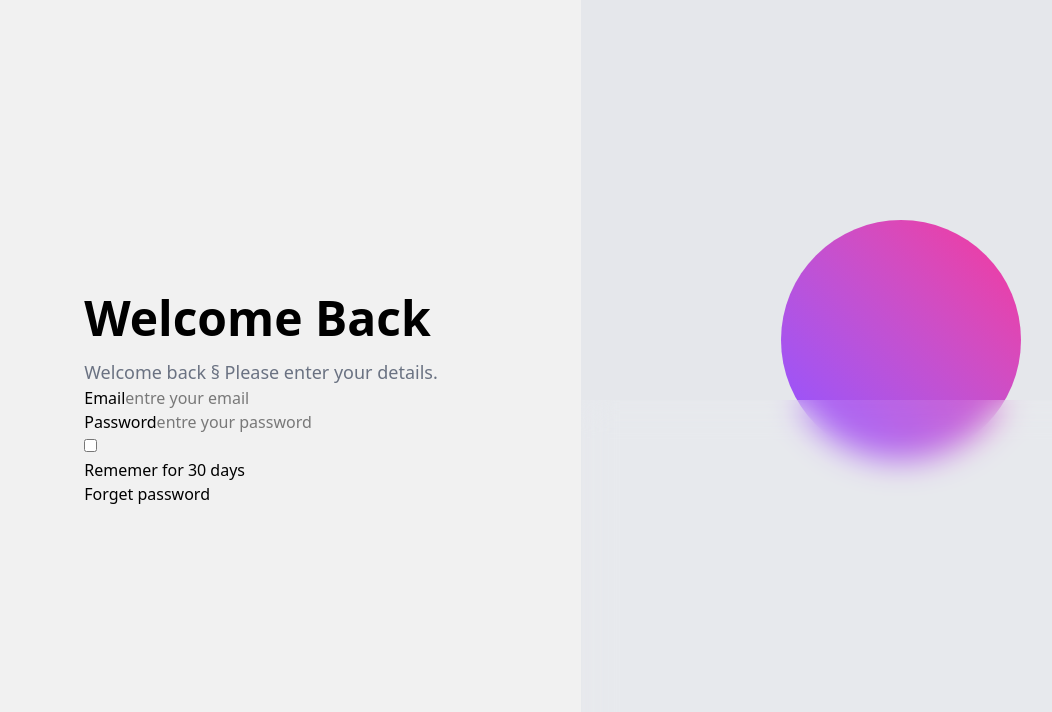
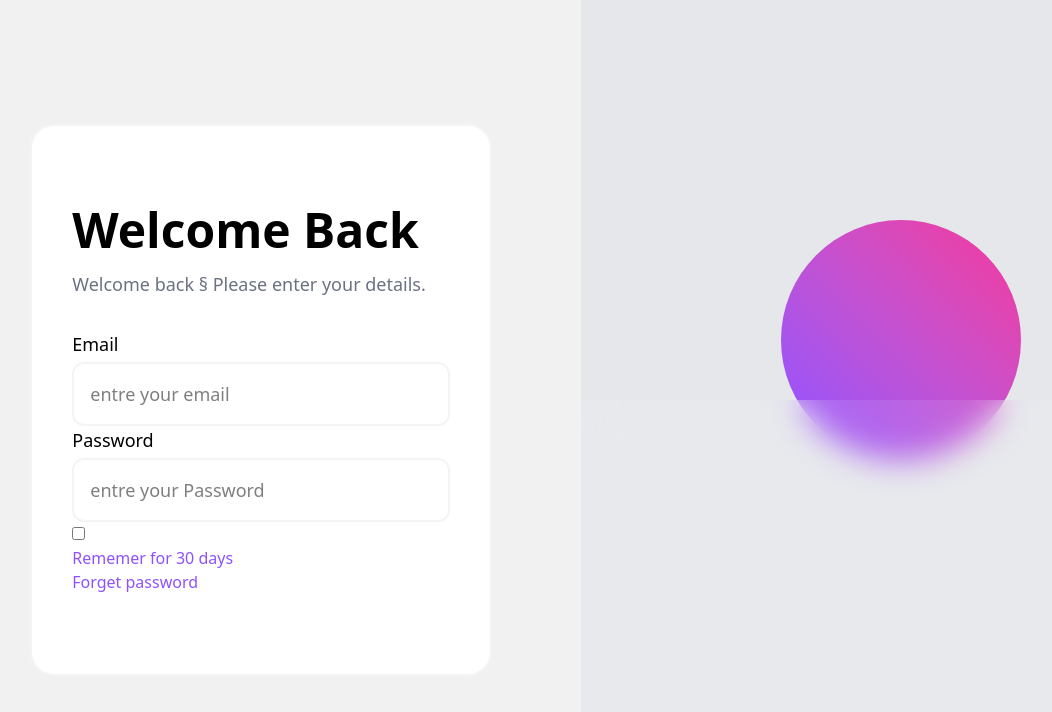
Before and after one commit to Demasse/login-react, a React (Vite) app: page / in a window 1280 px wide. Shown: the top 712 px of the page, without its empty margins (59-1111 px from the left). Built offline with nearby package versions, Linux system fonts and the light colour scheme.

Commit message:
form style

```diff
--- a/src/components/Form.jsx
+++ b/src/components/Form.jsx
@@ -2,39 +2,38 @@ import * as React from 'react';
 
 export default function Form(){
     return (
-        <div>
+        <div className=' bg-white px-10 py-20 rounded-3xl border-2 border-gray-100'>
           <h1 className=' text-5xl font-semibold'>Welcome Back</h1>
           <p className=' font-medium text-lg text-gray-500 mt-4'>Welcome back § Please enter your details.</p>
-        <div className="">
+        <div className=" mt-8  ">
 
-            <div className="">
+            <div className=" text-lg font-medium">
                 <label >Email</label>
                 <input
 
-                className=''
+                className=' w-full border-2 border-gray-100 rounded-xl p-4 mt-1 bg-transparent'
                 placeholder='entre your email'
 
                 />
             </div>
-
-            <div className="">
+            <div className=" text-lg font-medium">
                 <label >Password</label>
                 <input
 
-                className=''
-                placeholder='entre your password'
-                type='password'
+                className=' w-full border-2 border-gray-100 rounded-xl p-4 mt-1 bg-transparent'
+                placeholder='entre your Password'
 
                 />
             </div>
+
             <div>
                 <div>
                     <input type="checkbox" />
                 </div>
-                <label for="remember"> Rememer for 30 days </label>
+                <label className=' mt-2 font-medium text-base text-violet-500 ' for="remember"> Rememer for 30 days </label>
             </div>
 
-            <button> Forget password </button>
+            <button className=' font-medium text-base text-violet-500  '> Forget password </button>
 
         </div>
         </div>
```
